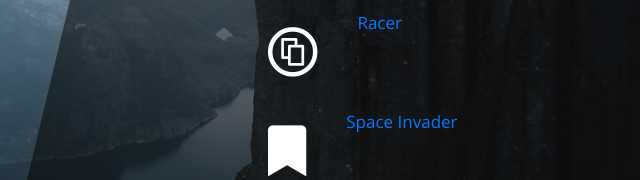
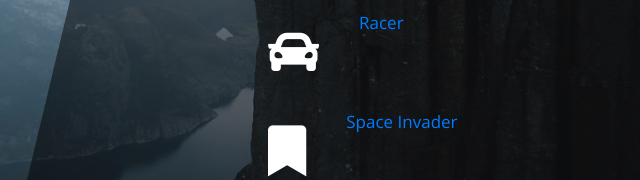
Before and after one commit to xafer337/AS_Klicker, a plain HTML site: page web/index.html in a window 1280 px wide. Shown: the part 468-648 px from the top of the page, 458-1098 px from the left. Drawn offline with nearby package versions, Linux system fonts and the light colour scheme.

Commit message:
updated icon for racer

```diff
--- a/web/index.html
+++ b/web/index.html
@@ -57,7 +57,7 @@ https://templatemo.com/tm-550-diagoona
                             </div>
                         </div>
                         <div class="media my-3">
-                            <i class="fab fa-creative-commons-share fa-3x p-3 mr-4"></i>
+                            <i class="fas fa-car fa-3x p-3 mr-4"></i>
                             <div class="media-body">
                                 <a href="http://35.189.202.84:8083/v4.final.html" target="_blank">Racer</a>
                             </div>
```
